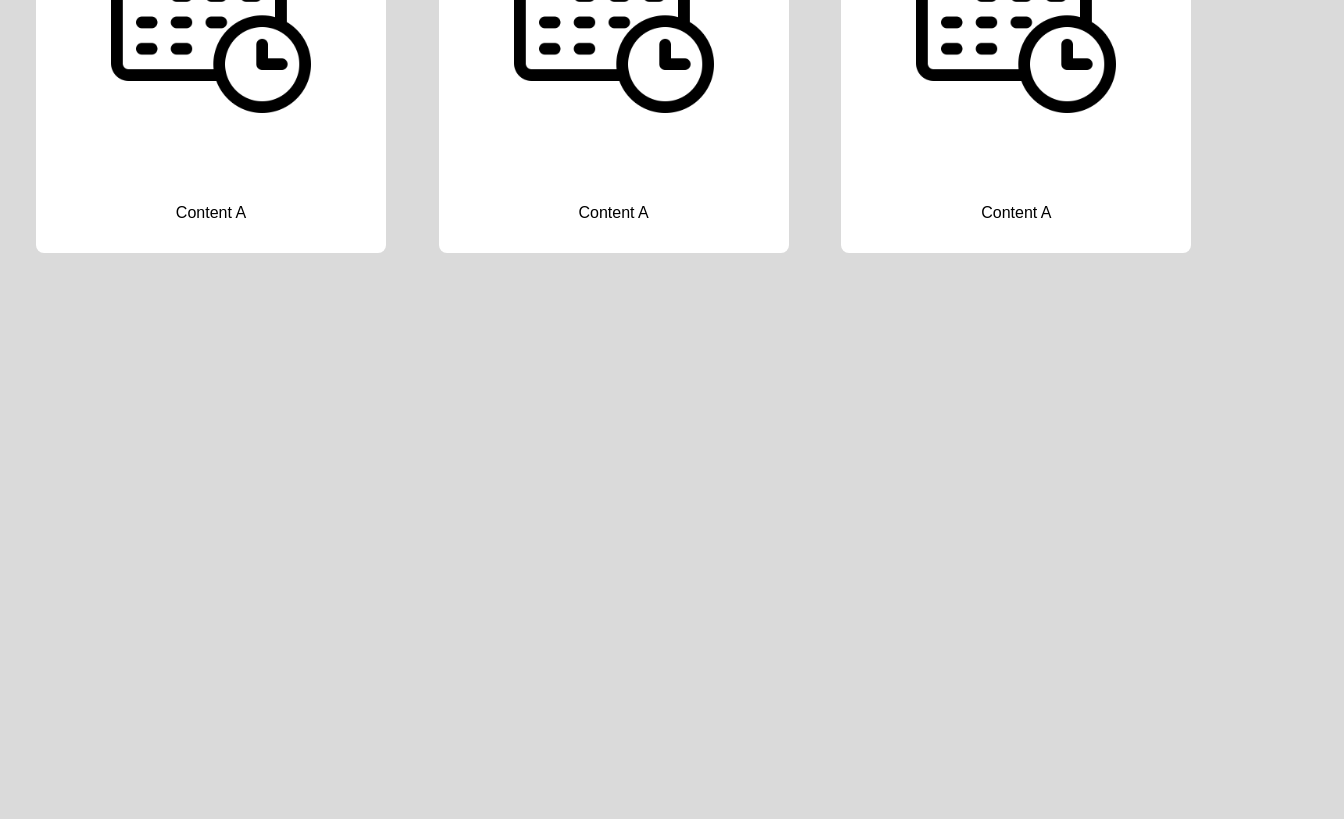
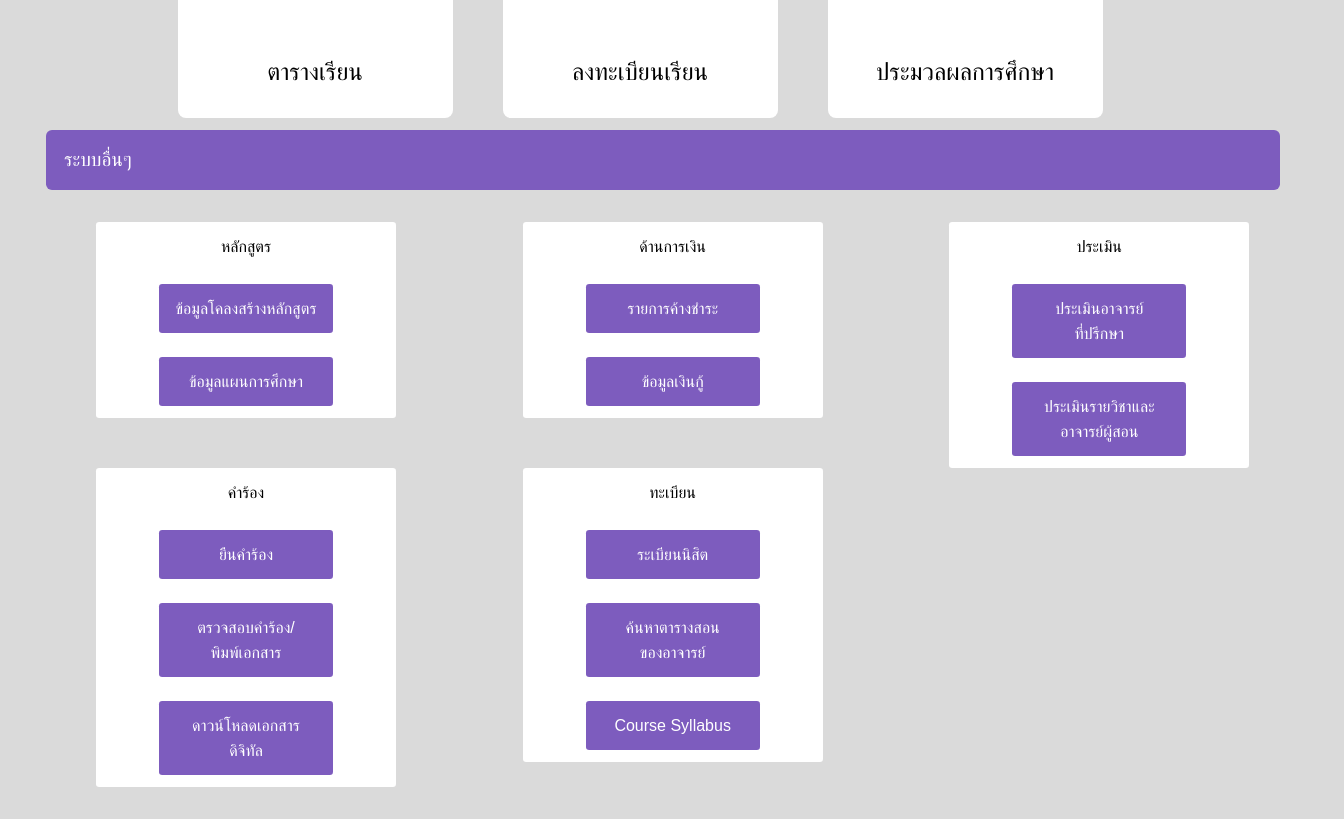
Before and after one commit to dewakuneiei/NewReg_demo, a plain HTML site: page index.html in a window 1280 px wide. Shown: the part 324-1143 px from the top of the page, 1344 px wide, since content can reach past the window. Before the commit the page ends 800 px from the top, so only its background shows below. Drawn offline with Linux system fonts and the light colour scheme.

Commit message:
version 1

```diff
--- a/index.html
+++ b/index.html
@@ -1,16 +1,18 @@
 <!DOCTYPE html>
 <html lang="en">
+
 <head>
   <meta charset="UTF-8">
   <meta name="viewport" content="width=device-width, initial-scale=1.0">
   <link rel="stylesheet" href="styles.css">
   <title>Student Management System</title>
 </head>
+
 <body>
   <header>
     <nav>
       <div class="logo">
-          <img src="https://www.up.ac.th/en/images/logo.png" alt="Logo" height="72px">
+        <img src="https://www.up.ac.th/en/images/logo.png" alt="Logo" height="72px" onclick="GoHome()">
       </div>
       <ul class="navbar">
         <li><a href="#">คู่มือ</a></li>
@@ -33,40 +35,83 @@
     </nav>
   </header>
   <main>
-    <h1 id="title">Student Management System</h1>
+    <h1 style="text-align: center; user-select: none;">Student Management System</h1>
     <!-- Other content of your main section goes here -->
-    <div class="grid-container">
+    <div class="container">
 
       <div class="card" onclick="openLink('https://example.com')">
         <div>
-          <img src="img/schedule.png" alt="Card Image">
+          <img src="img/table.png" alt="Card Image">
         </div>
         <div>
-          <p>Content A</p>
+          <p>ตารางเรียน</p>
         </div>
       </div>
 
       <div class="card" onclick="openLink('https://example.com')">
         <div>
-          <img src="img/schedule.png" alt="Card Image">
+          <img src="img/write.png" alt="Card Image">
         </div>
         <div>
-          <p>Content A</p>
+          <p>ลงทะเบียนเรียน</p>
         </div>
       </div>
 
       <div class="card" onclick="openLink('https://example.com')">
         <div>
-          <img src="img/schedule.png" alt="Card Image">
+          <img src="img/progressing.png" alt="Card Image">
         </div>
         <div>
-          <p>Content A</p>
+          <p>ประมวลผลการศึกษา</p>
         </div>
       </div>
 
+    </div>
 
+    <!--Another System-->
+    <div class="title">
+      <p>ระบบอื่นๆ</p>
+    </div>
 
+    <div id="grid-group1">
+      <div class="grid-container">
+
+        <div class="group">
+          <p>หลักสูตร</p>
+          <a href=""> ข้อมูลโคลงสร้างหลักสูตร</a>
+          <a href=""> ข้อมูลแผนการศึกษา</a>
         </div>
+
+        <div class="group">
+          <p>ด้านการเงิน</p>
+          <a href="">รายการค้างชำระ</a>
+          <a href="">ข้อมูลเงินกู้</a>
+        </div>
+
+        <div class="group">
+          <p>ประเมิน</p>
+          <a href="">ประเมินอาจารย์<br>ที่ปรึกษา</a>
+          <a href="">ประเมินรายวิชาและ<br>อาจารย์ผู้สอน</a>
+        </div>
+      </div>
+
+      <div class="grid-container">
+        <div class="group">
+          <p>คำร้อง</p>
+          <a href="">ยืนคำร้อง</a>
+          <a href="">ตรวจสอบคำร้อง/<br>พิมพ์เอกสาร</a>
+          <a href="">ดาวน์โหลดเอกสาร<br>ดิจิทัล</a>
+        </div>
+
+        <div class="group">
+          <p>ทะเบียน</p>
+          <a href="">ระเบียนนิสิต</a>
+          <a href="">ค้นหาตารางสอน<br>ของอาจารย์</a>
+          <a href="">Course Syllabus</a>
+        </div>
+      </div>
+    </div>
+
 
   </main>
 
@@ -74,4 +119,5 @@
 
   <script src="script.js"></script>
 </body>
+
 </html>
--- a/script.js
+++ b/script.js
@@ -14,3 +14,11 @@ document.querySelectorAll('a[href^="#"]').forEach(anchor => {
       }
   });
 });
+
+const GoHome = ()=> {
+    // Replace 'https://example.com' with the URL you want to open
+    const url = 'https://example.com';
+
+    // Open the website link in a new tab or window
+    window.open(url, '_blank');
+}
--- a/styles.css
+++ b/styles.css
@@ -1,26 +1,91 @@
 /* Add your styles here */
+@import url('https://fonts.googleapis.com/css2?family=Noto+Sans+Thai+Looped:wght@300&display=swap');
+
 :root {
   --up-color: #7D5CBE;
+  --up-color-dark: #433267;
   --bg-color: #DADADA;
 }
-
-#title {
-  text-align: center;
+* {
+  font-family: 'Noto Sans Thai Looped', sans-serif;
 }
-
 main {
   display: flex;
   flex-direction: column;
+  width: 100%;
+  height: 100%;
 }
 
+.title {
+  display: flex;
+  flex-direction: row;
+  box-sizing: border-box;
+  background-color: var(--up-color);
+  color: #fff;
+  margin: 0 0 0 46px;
+  border-radius: 6px;
+  padding:  0 0 0 18px;
+  font-size: 1.2em;
+}
+
+.container {
+  display: flex;
+  flex-direction: row;
+  justify-content: center;
+  gap: 50px;
+  align-items: center;
+  /* Add other container styling here for larger screens */
+  margin: 12px 36px 12px 36px;
+}
 
 .grid-container {
   display: grid;
-  grid-template-columns: repeat(3, 1fr); /* Three equal columns for larger screens */
+  grid-template-columns: repeat(3, 1fr);
+  justify-content: center;
+  align-items: stretch;
+  /* Add other container styling here for larger screens */
+}
+
+.group {
+  background-color: #fff;
+  width: 300px;
+  height: fit-content;
+  margin: 0 0 0 64px;
+  display: flex;
+  flex-direction: column;
   justify-content: center;
   align-items: center;
-  /* Add other container styling here for larger screens */
-  margin: 0 36px 0 36px;
+
+}
+
+#grid-group1 {
+  display: flex;
+  width: 100%;
+  height: fit-content;
+  flex-direction: column;
+  padding: 32px;
+}
+.group {
+  border-radius: .2em;
+}
+.group p {
+  cursor: default;
+  user-select: none;
+}
+
+.group a{
+  text-decoration: none;
+  color: #fff;
+  background-color: var(--up-color);
+  padding: 12px;
+  border-radius: .2em;
+  max-width: 250px;
+  min-width: 150px;
+  height: fit-content;
+  font-size: 1em;
+  text-align: center;
+  line-height: 25px;
+  margin: 12px 0 12px 0;
 }
 
 
@@ -30,11 +95,12 @@ main {
   flex-direction: column;
   text-align: center;
   background-color: #fff;
-  width: 350px;
-  height: 400px;
+  width: 275px;
+  height: 350px;
   flex-shrink: 0;
   align-items: center;
   border-radius: 8px;
+  font-size: 1.5em;
 }
 
 .card img {
@@ -54,6 +120,12 @@ main {
   display: flex;
   justify-content: center;
   align-items: center;
+  user-select: none;
+}
+.card:hover {
+  /* Styles to apply when the mouse hovers over the card */
+  box-shadow: 0 0 10px rgba(0, 0, 0, 0.3); /* Add a shadow effect on hover */
+  cursor: pointer;
 }
 
 body {
@@ -65,6 +137,7 @@ body {
 }
 
 nav {
+  position: fixed;
   background-color: #FFFFFF;
   color: #000;
   display: flex;
@@ -73,6 +146,7 @@ nav {
   padding: 10px 20px;
   font-size: 1.12rem;
   box-shadow: rgba(0, 0, 0, 0.15) 0px 3px 3px 0px;
+  width: 100%;
 }
 
 .navbar {
@@ -106,7 +180,6 @@ nav {
 
 /* Style on hover */
 .dropdown-content :hover {
-  box-shadow: rgba(6, 24, 44, 0.4) 0px 0px 0px 2px, rgba(6, 24, 44, 0.65) 0px 4px 6px -1px, rgba(255, 255, 255, 0.08) 0px 1px 0px inset;
   color: white;
 }
 
@@ -115,18 +188,22 @@ nav {
   width: 100%;
   height: 100%;
   padding: 10px; /* Add padding as needed */
-  background-color: #333; /* Button background color */
+  background-color: #fff; /* Button background color */
   color: #FF0000; /* Button text color */
   border: none;
   cursor: pointer;
   box-sizing: border-box; /* Include padding and borders in the total width/height */
   margin: 0; /* Remove any default margin */
+  border-style: solid;
+  border-width: 2px;
+  border-color: var(--bg-color);
 }
 
 /* Style for button on hover */
 .dropdown-content button:hover {
   background-color: #FF0000; /* Change to your desired hover color */
   color: white;
+  font-weight: bold;
 }
 
 .dropdown-content a {
```
Also changed, not shown: img/progressing.png (added), img/schedule.png (deleted), img/table.png (added), img/write.png (added). Lines whose indentation alone changed are shown as unchanged.
